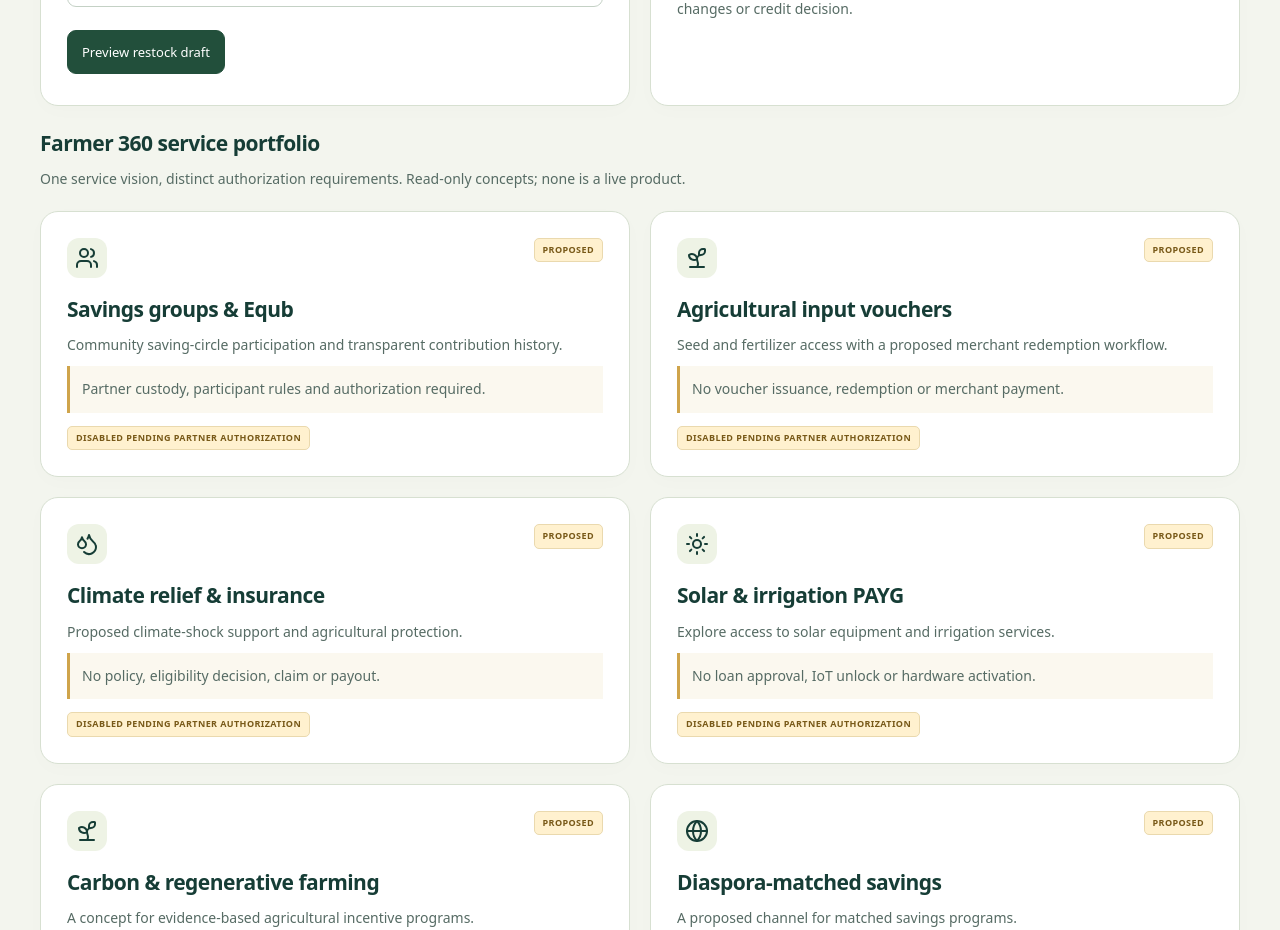
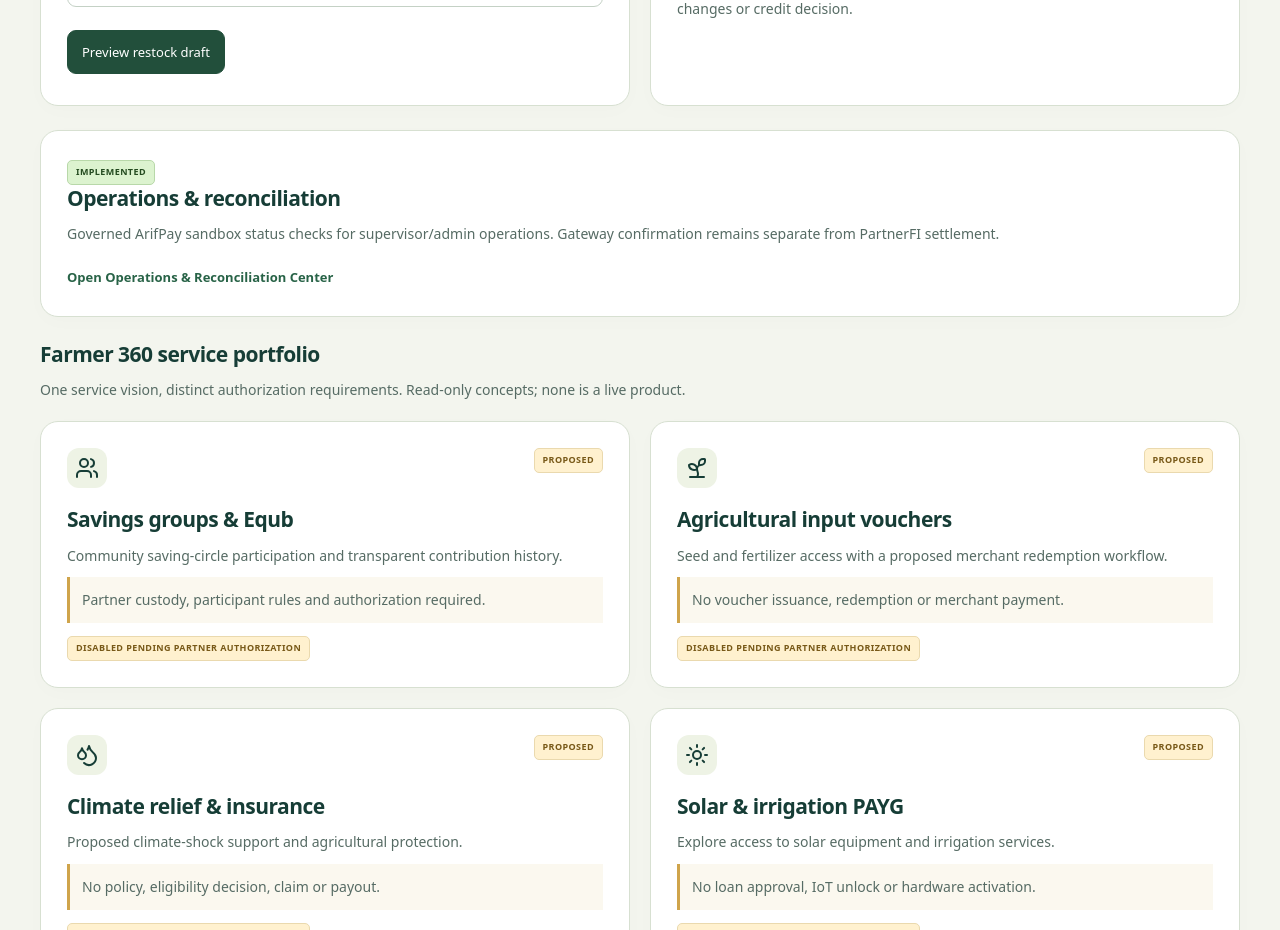
Before and after one commit to abeselomchernet/Phygital-rural-Agent-Hub, a React (Vite) app: page / in a window 1280 px wide. Shown: the part 980-1910 px from the top of the page. Built offline with nearby package versions, Linux system fonts and the light colour scheme.

Commit message:
feat: route operations reconciliation workspace

```diff
--- a/src/App.tsx
+++ b/src/App.tsx
@@ -1,4 +1,4 @@
-import { Routes, Route } from "react-router-dom";
+import { Routes, Route, Link } from "react-router-dom";
 import { useEffect } from "react";
 import { initGhostSync } from "./lib/ghostsync";
 import {
@@ -15,6 +15,7 @@ import Farmer360 from "./pages/Farmer360";
 import GhostSyncQueue from "./pages/GhostSyncQueue";
 import OnboardAgent from "./pages/OnboardAgent";
 import SupervisorPortal from "./pages/SupervisorPortal";
+import OperationsReconciliation from "./pages/OperationsReconciliation";
 import DataMule from "./pages/DataMule";
 import LiveTranscription from "./pages/LiveTranscription";
 import DemoArchitecture from "./pages/SovereignNode";
@@ -45,6 +46,18 @@ export default function App() {
                   <InventoryDemo />
                   <LiquidityDemo />
                 </div>
+                <section className="product-card">
+                  <CapabilityBadge state="IMPLEMENTED" />
+                  <h2>Operations & reconciliation</h2>
+                  <p>
+                    Governed ArifPay sandbox status checks for supervisor/admin
+                    operations. Gateway confirmation remains separate from PartnerFI
+                    settlement.
+                  </p>
+                  <Link to="/operations" className="text-link">
+                    Open Operations & Reconciliation Center
+                  </Link>
+                </section>
                 <ServicePortfolio />
               </>
             }
@@ -54,6 +67,7 @@ export default function App() {
           <Route path="/queue" element={<GhostSyncQueue />} />
           <Route path="/onboard" element={<OnboardAgent />} />
           <Route path="/supervisor" element={<SupervisorPortal />} />
+          <Route path="/operations" element={<OperationsReconciliation />} />
           <Route path="/data-mule" element={<DataMule />} />
           <Route path="/transcription" element={<LiveTranscription />} />
           <Route path="/node-status" element={<DemoArchitecture />} />
```
